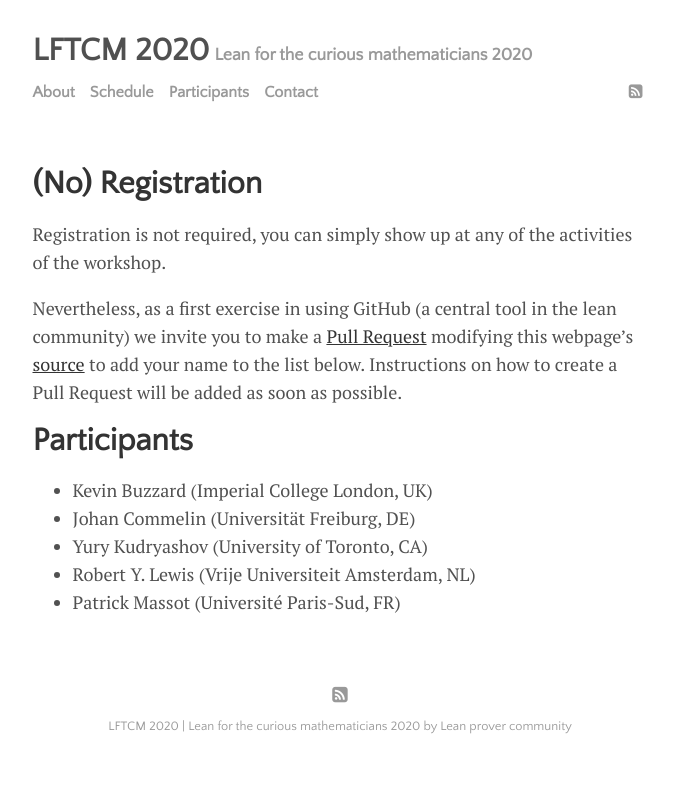
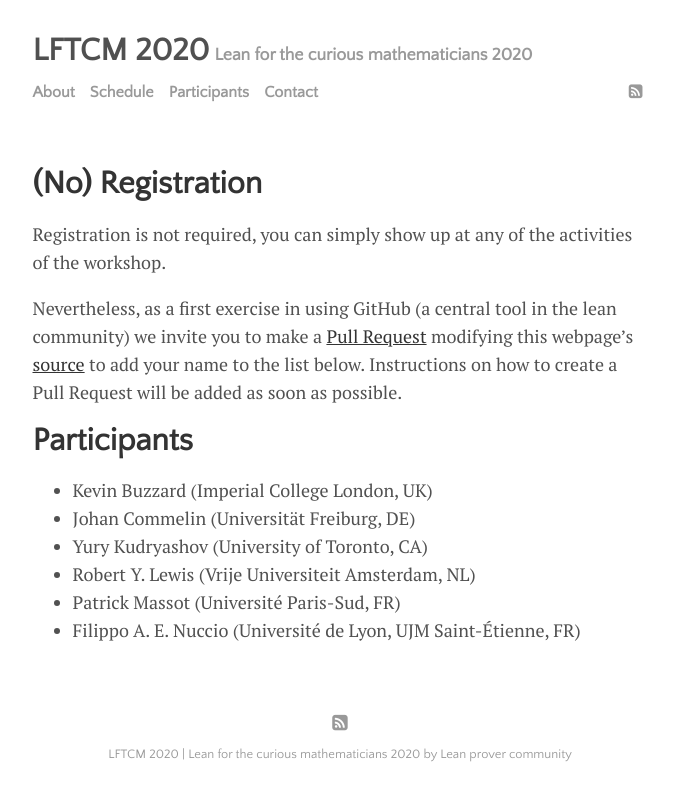
Before and after one commit to leanprover-community/lftcm2020, a Jekyll site: the page built from participants.md, in a window 1280 px wide. Shown: the top 801 px of the page, without its empty margins (300-974 px from the left). Built offline with Jekyll 4.4.1, drawn with Linux system fonts in a browser that asks for light colours.

Commit message:
Added participant

```diff
--- a/participants.md
+++ b/participants.md
@@ -21,3 +21,4 @@
 * Yury Kudryashov (University of Toronto, CA)
 * Robert Y. Lewis (Vrije Universiteit Amsterdam, NL)
 * Patrick Massot (Université Paris-Sud, FR)
+* Filippo A. E. Nuccio (Université de Lyon, UJM Saint-Étienne, FR)
```
